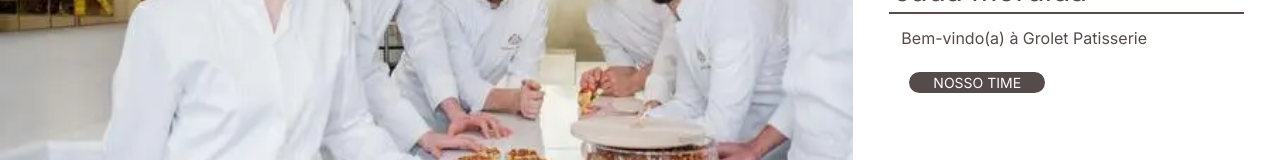
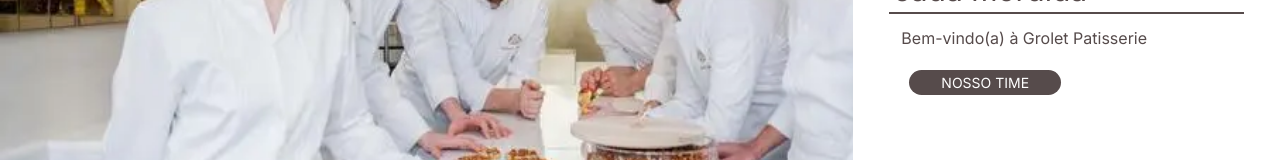
Before and after one commit to JhonatasAnicezio/Grolet_Patisserie, a Next.js app: page / in a window 1280 px wide. Shown: the part 412-572 px from the top of the page. Built offline with nearby package versions, Linux system fonts and the light colour scheme.

Commit message:
feat: add new css

```diff
--- a/src/app/page.tsx
+++ b/src/app/page.tsx
@@ -13,7 +13,7 @@ export default function Home() {
           <h2 className="text-3xl p-1 border-b-2 border-brown-350">Saboreie a arte da confeitaria francesa em cada mordida</h2>
           <p className="p-3">Bem-vindo(a) à Grolet Patisserie</p>
           <div className="py-2 px-5">
-            <Link href='/about' className="px-6 py-0.5 text-sm transition duration-500 text-white hover:bg-brown-900 bg-brown-350 rounded-full hover:bg-bro">
+            <Link href='/about' className="px-8 py-1 text-sm transition duration-500 text-white hover:bg-brown-900 bg-brown-350 rounded-full hover:bg-bro">
               NOSSO TIME
             </Link>
           </div>
```
